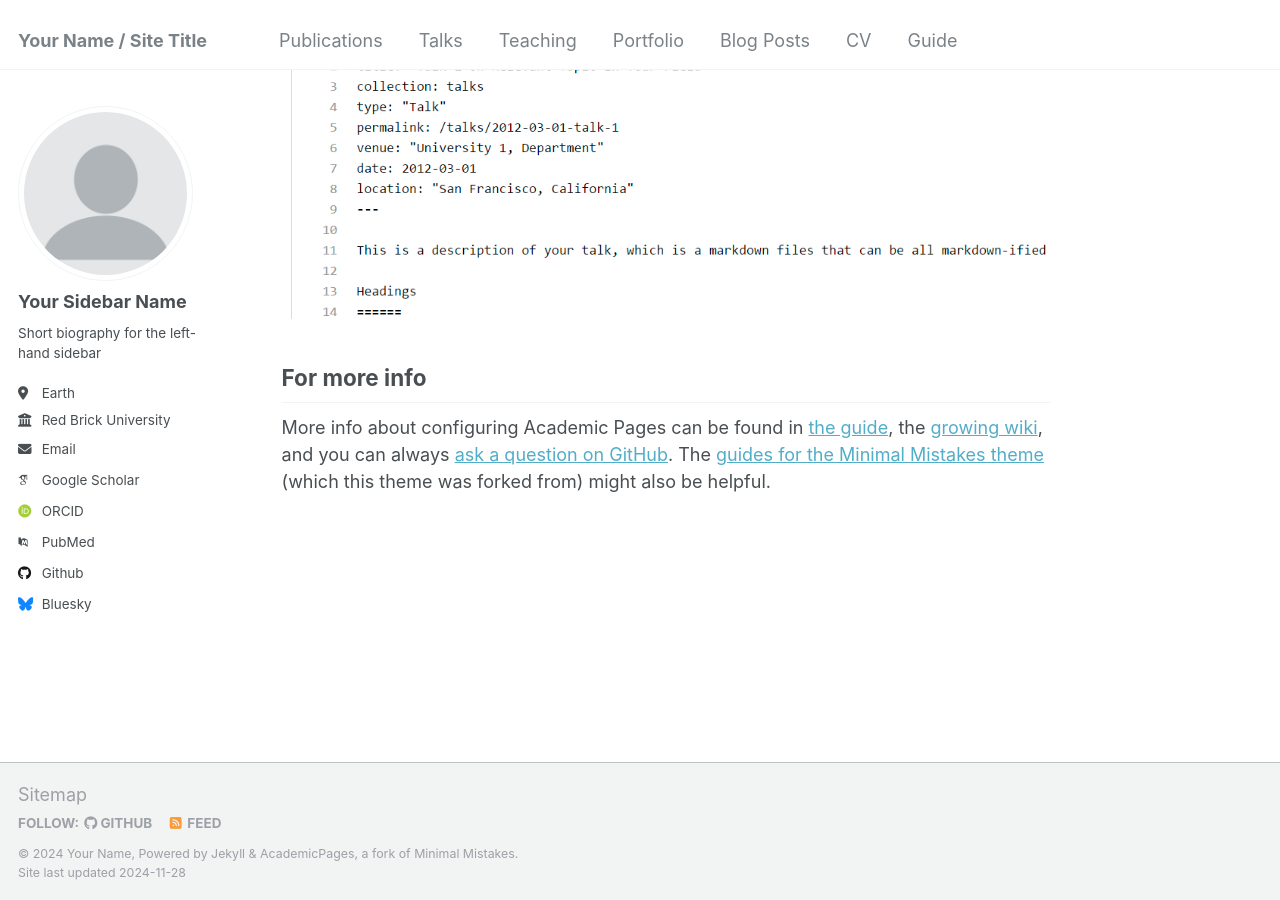
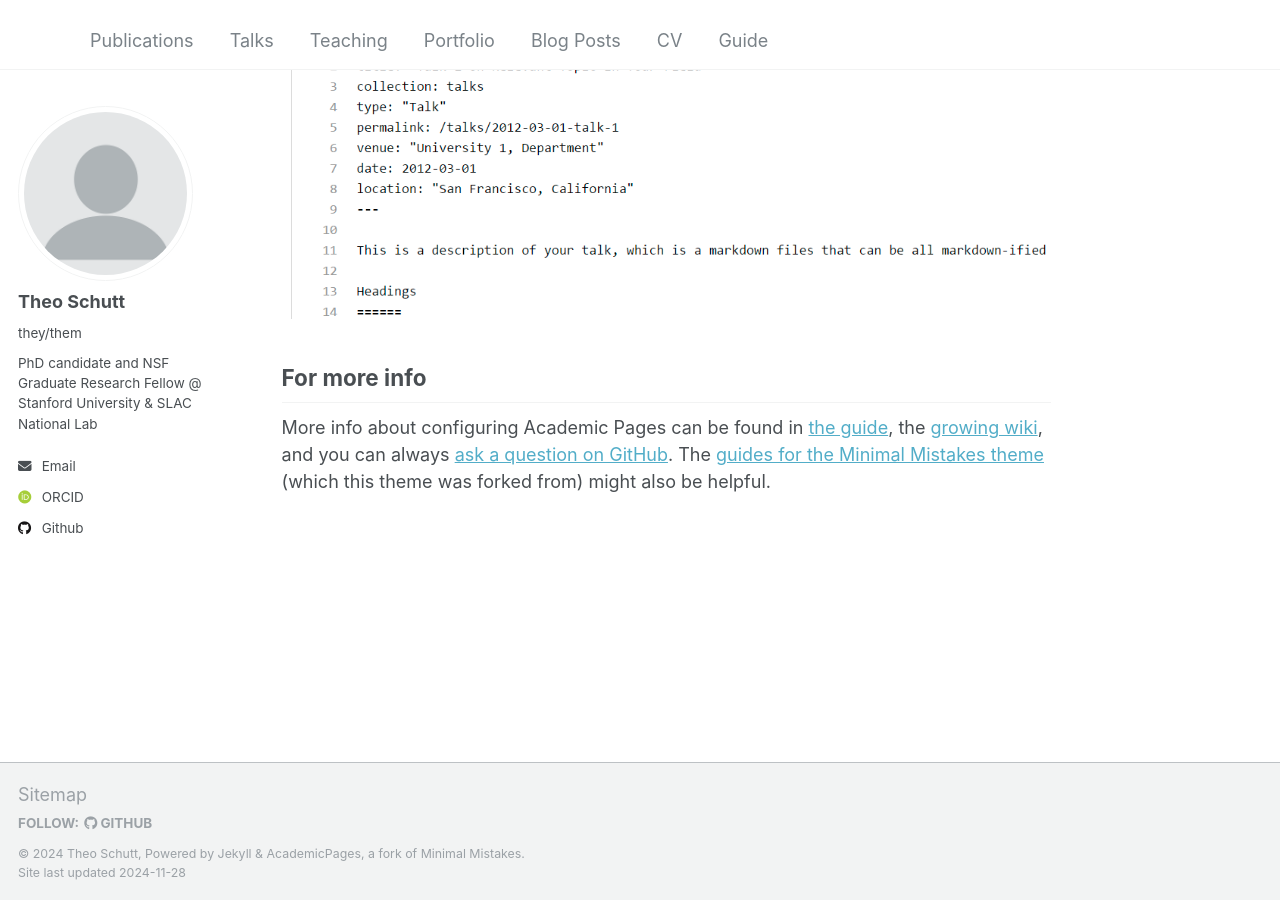
Before and after one commit to theoschutt/theoschutt.github.io, a Jekyll site: the page built from _pages/about.md, in a window 1280 px wide and 900 px high, scrolled down 2643 px. Built offline with Jekyll 4.4.1, drawn with Linux system fonts in a browser that asks for light colours; some web fonts are replaced.

Commit message:
Update _config.yml

```diff
--- a/_config.yml
+++ b/_config.yml
@@ -8,13 +8,13 @@
 
 # Basic Site Settings
 locale                   : "en-US"
-title                    : "Your Name / Site Title"
+title                    : ""
 title_separator          : "-"
-name                     : &name "Your Name"
-description              : &description "personal description"
-url                      : https://academicpages.github.io # the base hostname & protocol for your site e.g. "https://[your GitHub username].github.io"
+name                     : &name "Theo Schutt"
+description              : &description "personal website"
+url                      : https://theoschutt.github.io # the base hostname & protocol for your site e.g. "https://[your GitHub username].github.io"
 baseurl                  : "" # the subpath of your site, e.g. "/blog"
-repository               : "academicpages/academicpages.github.io"
+repository               : "theoschutt/theoschutt.github.io"
 
 # Site Author - The following control what appear as part of the author content on the side bar.
 #               If a field is blank the icon and link will not appear, otherwise it will be shown.
@@ -22,21 +22,22 @@ repository               : "academicpages/academicpages.github.io"
 author:
   # Biographic information
   avatar           : "profile.png"
-  name             : "Your Sidebar Name"
-  pronouns         : # example: "she/her"
-  bio              : "Short biography for the left-hand sidebar"
-  location         : "Earth"
-  employer         : "Red Brick University"
+  name             : "Theo Schutt"
+  pronouns         : "they/them"
+  bio              : "PhD candidate and NSF Graduate Research Fellow @ Stanford University & SLAC National Lab"
+  location         : # ""
+  employer         : # ""
   uri              : # URL
-  email            : "none@example.org"
+  email            : "schutt20@stanford.edu"
 
   # Academic websites
+  ads              : "https://ui.adsabs.harvard.edu/search/p_=0&q=orcid%3A0000-0002-7187-9628&sort=date%20desc%2C%20bibcode%20desc"
   arxiv            : # URL - Update with the correct link to your profile
-  googlescholar    : "https://scholar.google.com/citations?user=PS_CX0AAAAAJ"
+  googlescholar    : #"https://scholar.google.com/citations?user=PS_CX0AAAAAJ"
   impactstory      : # URL
-  orcid            : "http://orcid.org/yourorcidurl"
+  orcid            : "https://orcid.org/0000-0002-7187-9628"
   semantic         : # URL
-  pubmed           : "https://www.ncbi.nlm.nih.gov/pubmed/?term=john+snow"
+  pubmed           : #"https://www.ncbi.nlm.nih.gov/pubmed/?term=john+snow"
   researchgate     : # URL
   scopus           : # URL
 
@@ -44,12 +45,12 @@ author:
   bitbucket        : # Username - Update with your username on the site
   codepen          : # Username
   dribbble         : # Username
-  github           : "academicpages"
+  github           : "theoschutt"
   kaggle           : # Username
   stackoverflow    : # User number or user number and name (i.e., use "1" or "1/jeff-atwood")
 
   # Social media
-  bluesky          : "bsky.app" # Replace this with you Bluesky username
+  bluesky          : # "bsky.app" # Replace this with you Bluesky username
   facebook         : # Username
   flickr           : # Username
   foursquare       : # Username
@@ -76,8 +77,8 @@ author:
 
 # Publication Category - The following the list of publication categories and their headings
 publication_category:
-  books:
-    title: 'Books'
+  # books:
+  #   title: 'Books'
   manuscripts:
     title: 'Journal Articles'
   conferences:
@@ -117,7 +118,7 @@ staticman:
       options:
         format           : "iso8601" # "iso8601" (default), "timestamp-seconds", "timestamp-milliseconds"
 atom_feed:
-  hide                   : false     # change to true to hide the RSS feed in the footer
+  hide                   : true     # change to true to hide the RSS feed in the footer
   path                   : # blank (default) uses feed.xml
 
 
```
